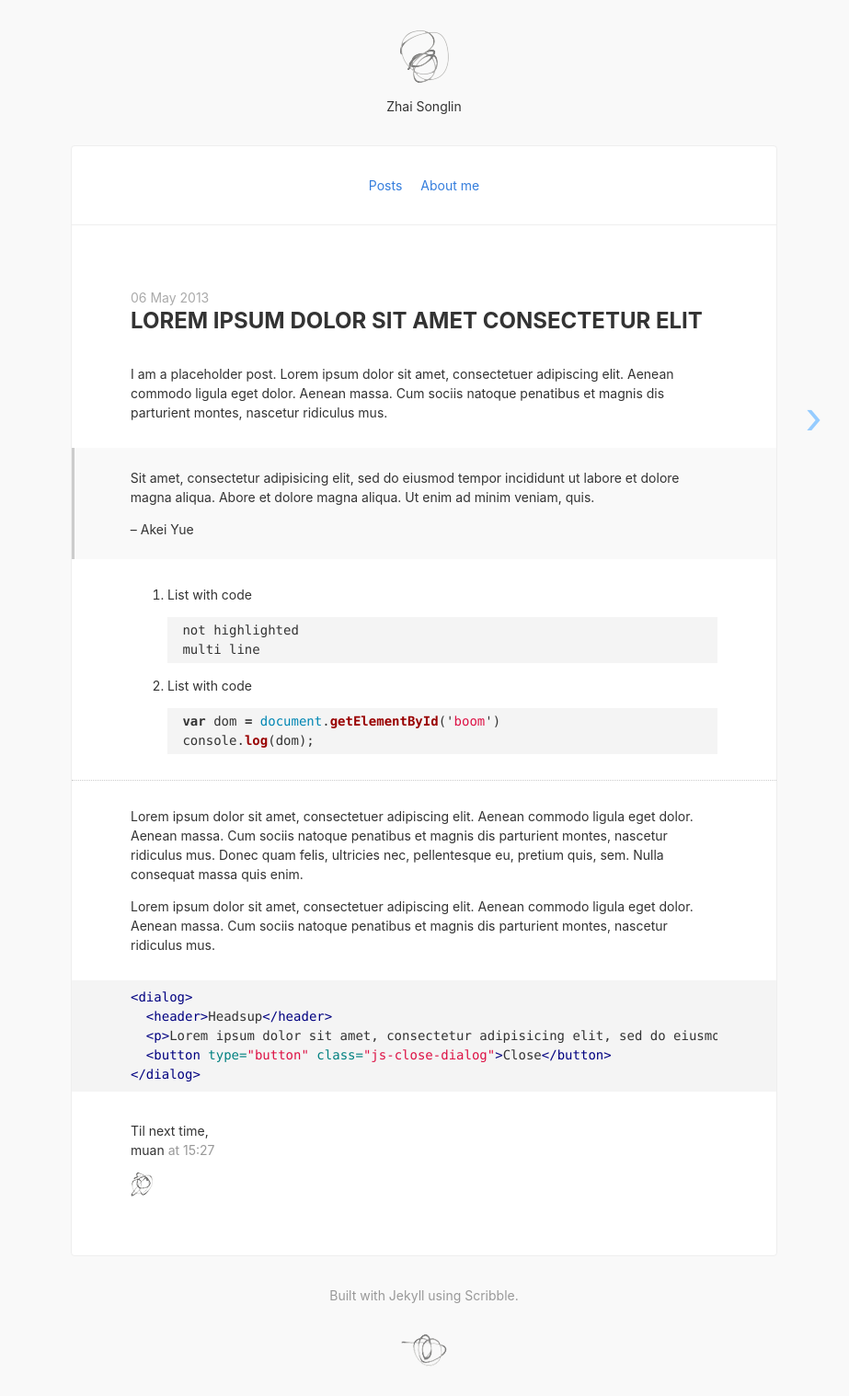
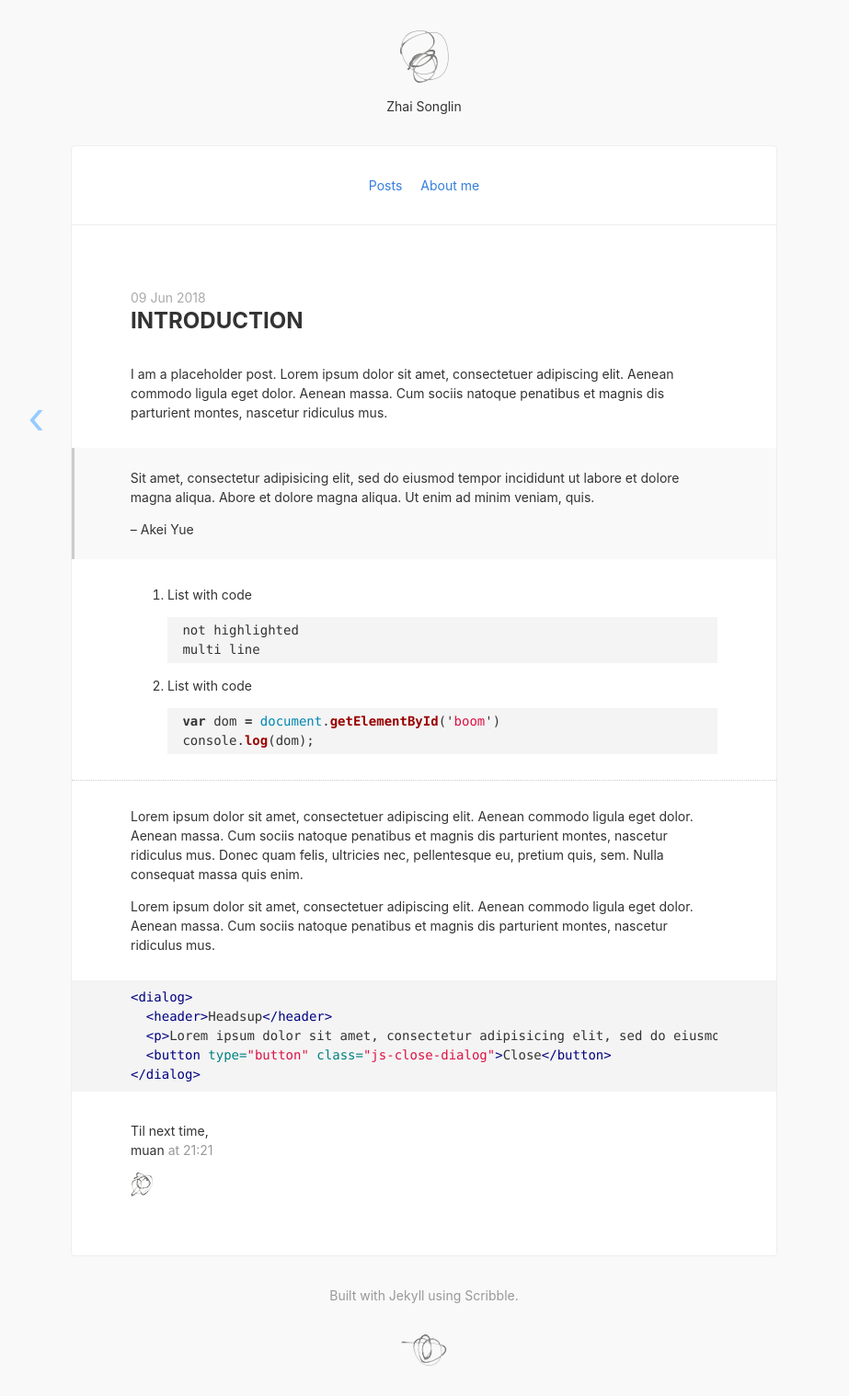
Before and after one commit to ZslGHB/ZslGHB.github.io, a Jekyll site: the page built from _posts/2013-05-06-more-post.md, in a window 1280 px wide. Shown: the whole page at 92% size, without its empty margins (179-1102 px from the left). Built offline with Jekyll 4.4.1, drawn with Linux system fonts in a browser that asks for light colours; nearby versions of some CDN libraries.

Commit message:
Update 2013-05-06-more-post.md

```diff
--- a/_posts/2013-05-06-more-post.md
+++ b/_posts/2013-05-06-more-post.md
@@ -1,6 +1,6 @@
 ---
-title: Lorem Ipsum Dolor Sit Amet Consectetur Elit
-date: 2013-05-06 15:27:31
+title: Introduction
+date: 2018-06-09 21:21:30
 ---
 
 I am a placeholder post. Lorem ipsum dolor sit amet, consectetuer adipiscing elit. Aenean commodo ligula eget dolor. Aenean massa. Cum sociis natoque penatibus et magnis dis parturient montes, nascetur ridiculus mus.
```
